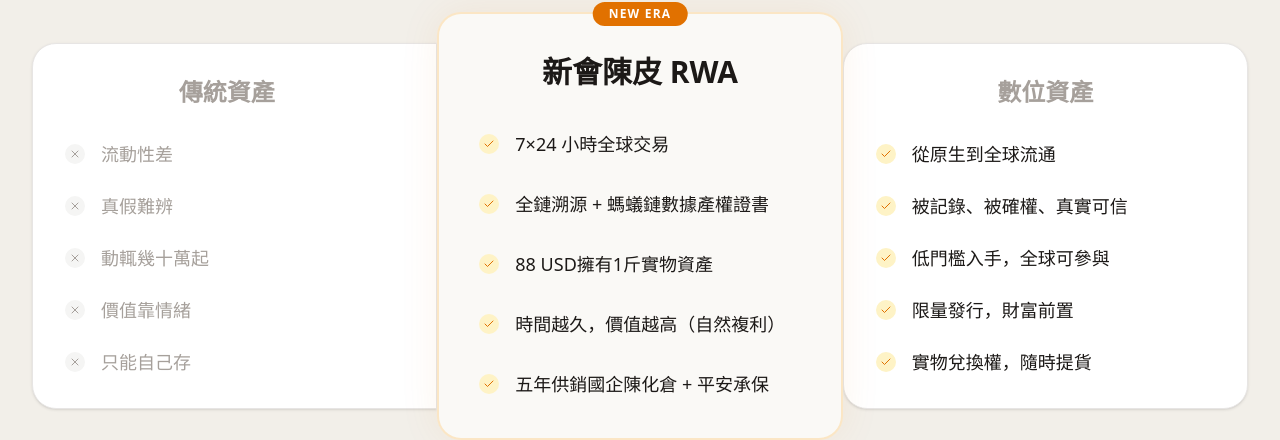
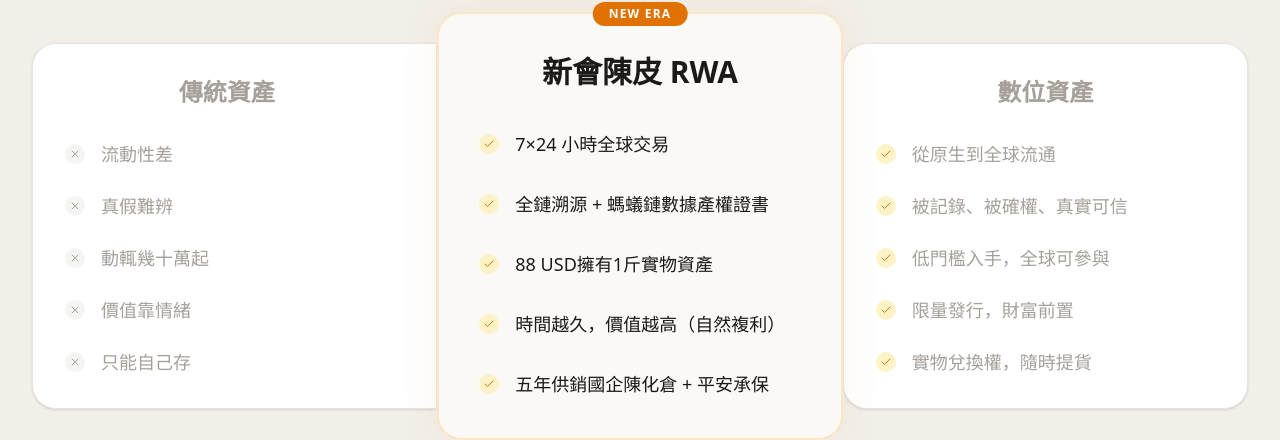
Before and after one commit to Web3gogogogogo/TimeVault-RWA, a Vue app: page / in a window 1280 px wide. Shown: the part 4143-4583 px from the top of the page. Built offline with nearby package versions, Linux system fonts and the light colour scheme.

Commit message:
Update digital assets card text color to gray

```diff
--- a/src/components/Comparison.vue
+++ b/src/components/Comparison.vue
@@ -74,6 +74,7 @@
               :key="index"
               :positive="true"
               :text="item"
+              text-color="gray"
             />
           </div>
         </div>
--- a/src/components/ComparisonItem.vue
+++ b/src/components/ComparisonItem.vue
@@ -4,7 +4,7 @@
       <Check v-if="positive" :size="12" />
       <X v-else :size="12" />
     </div>
-    <span :class="['text-lg', positive ? 'text-stone-900 font-medium' : 'text-stone-400']">{{ text }}</span>
+    <span :class="['text-lg', textColor === 'gray' ? 'text-stone-400' : (positive ? 'text-stone-900 font-medium' : 'text-stone-400')]">{{ text }}</span>
   </div>
 </template>
 
@@ -14,5 +14,6 @@ import { Check, X } from 'lucide-vue-next';
 defineProps<{
   text: string;
   positive: boolean;
+  textColor?: 'default' | 'gray';
 }>();
 </script>
```
